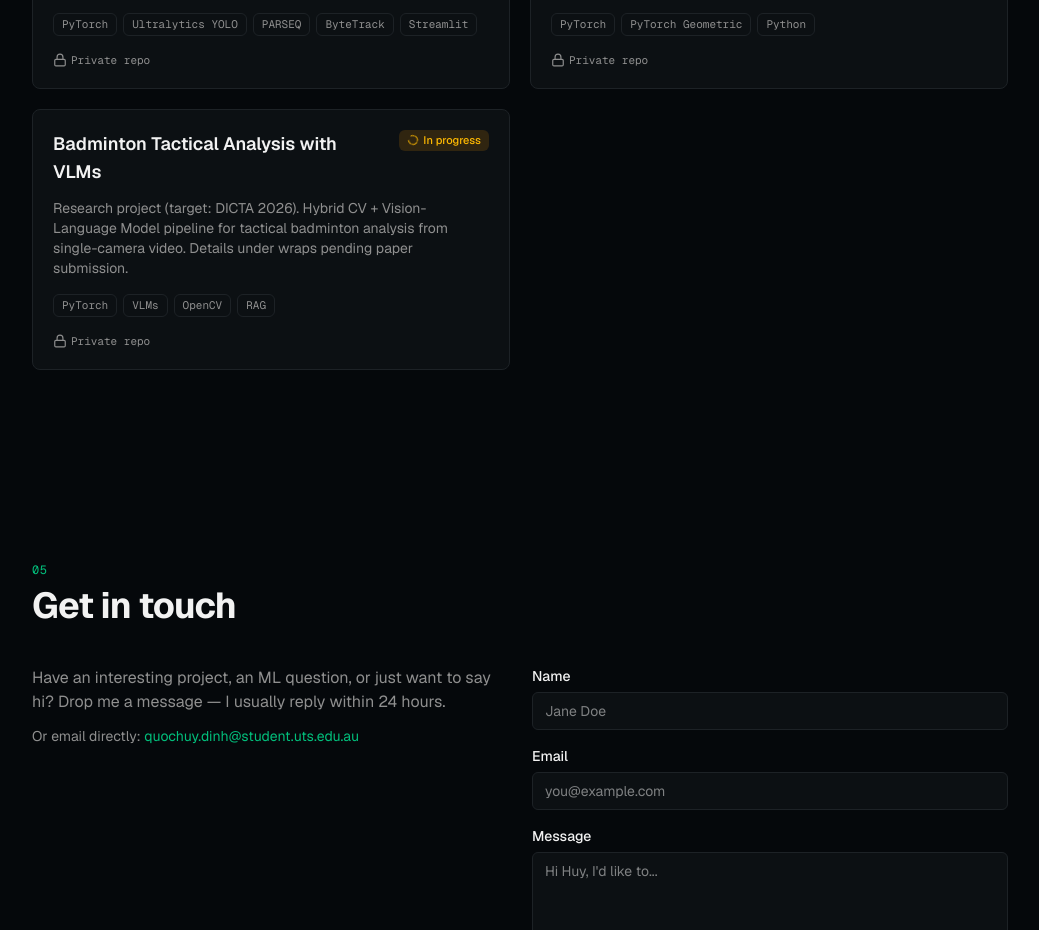
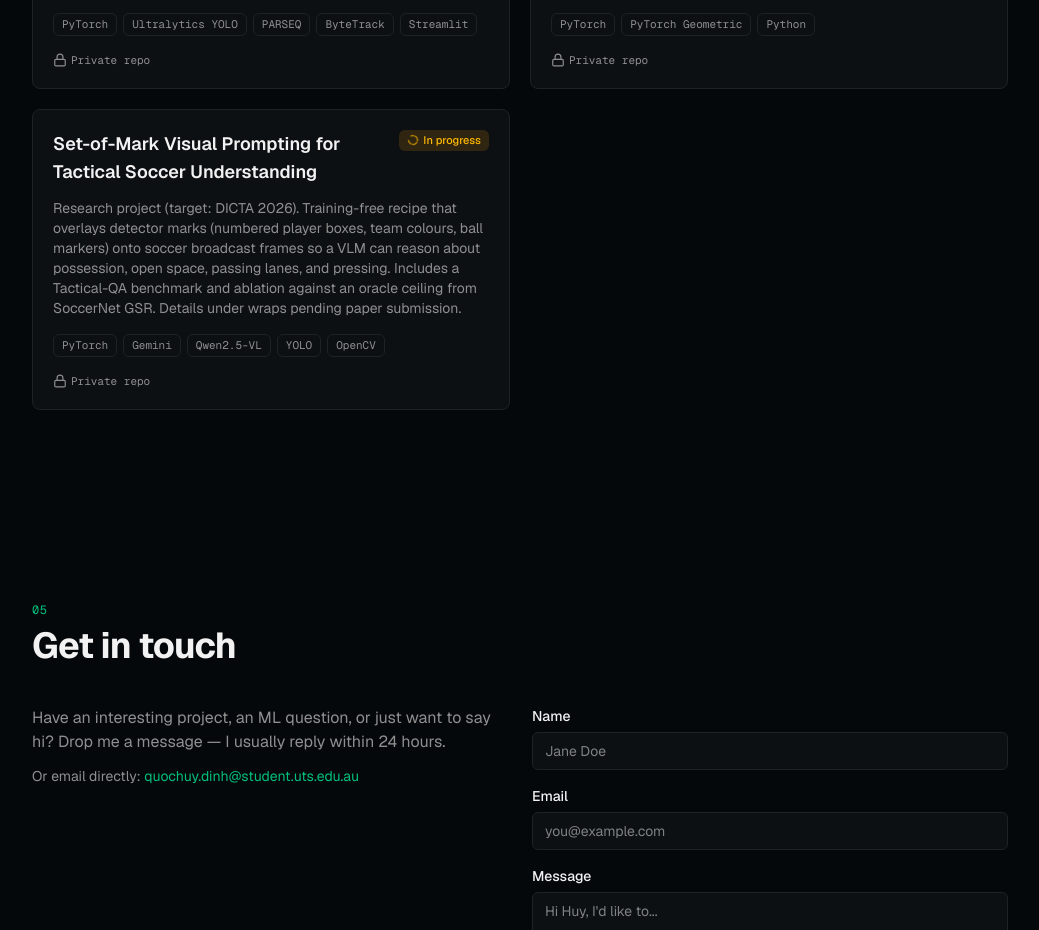
Before and after one commit to Huydinh1205/cv-website, a Next.js app: page / in a window 1280 px wide. Shown: the part 4300-5230 px from the top of the page, without its empty margins (120-1159 px from the left). Built offline with nearby package versions, Linux system fonts and the light colour scheme.

Commit message:
Replace badminton VLM project with soccer VLM (Set-of-Mark)

```diff
--- a/data/projects.ts
+++ b/data/projects.ts
@@ -127,10 +127,10 @@ export const projects: Project[] = [
     repoVisibility: "private",
   },
   {
-    name: "Badminton Tactical Analysis with VLMs",
+    name: "Set-of-Mark Visual Prompting for Tactical Soccer Understanding",
     description:
-      "Research project (target: DICTA 2026). Hybrid CV + Vision-Language Model pipeline for tactical badminton analysis from single-camera video. Details under wraps pending paper submission.",
-    tech: ["PyTorch", "VLMs", "OpenCV", "RAG"],
+      "Research project (target: DICTA 2026). Training-free recipe that overlays detector marks (numbered player boxes, team colours, ball markers) onto soccer broadcast frames so a VLM can reason about possession, open space, passing lanes, and pressing. Includes a Tactical-QA benchmark and ablation against an oracle ceiling from SoccerNet GSR. Details under wraps pending paper submission.",
+    tech: ["PyTorch", "Gemini", "Qwen2.5-VL", "YOLO", "OpenCV"],
     links: {},
     status: "in-progress",
     repoVisibility: "private",
```
